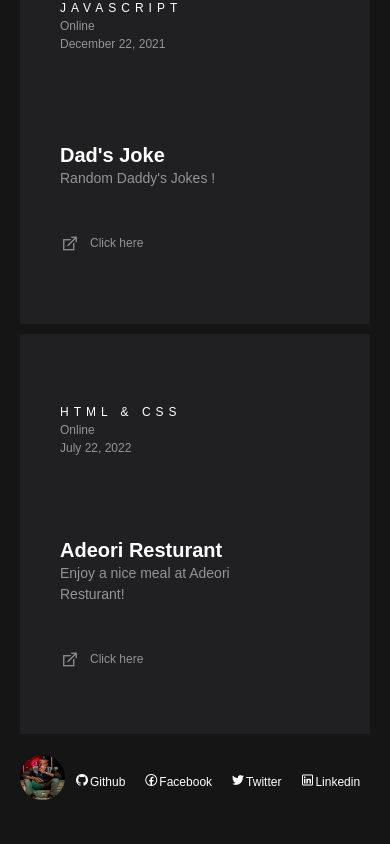
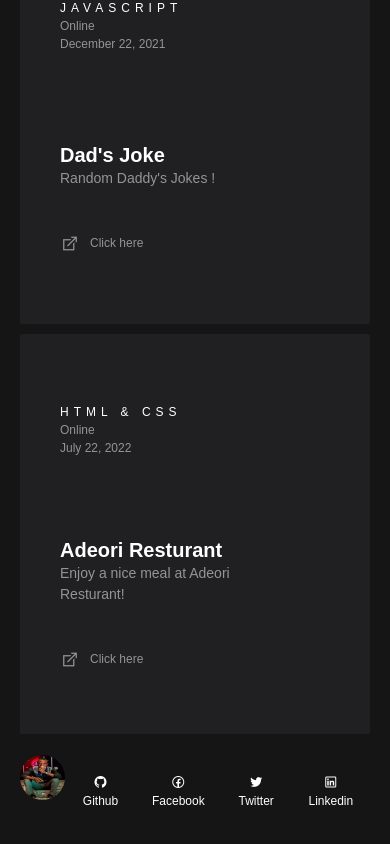
Before and after one commit to femigabriel/my-website, a Vue app: page / in a window 390 px wide. Shown: the part 5802-6646 px from the top of the page. Built offline with nearby package versions, Linux system fonts and the light colour scheme; a web font is replaced by a local one.

Commit message:
responsive designs added

```diff
--- a/src/components/SocialFooter.vue
+++ b/src/components/SocialFooter.vue
@@ -63,7 +63,7 @@ li {
 .lab {
   font-size: 24px;
 
-  /* margin: 3px 10px; */
+  margin: 3px 10px;
 }
 img {
   width: 55px;
```
